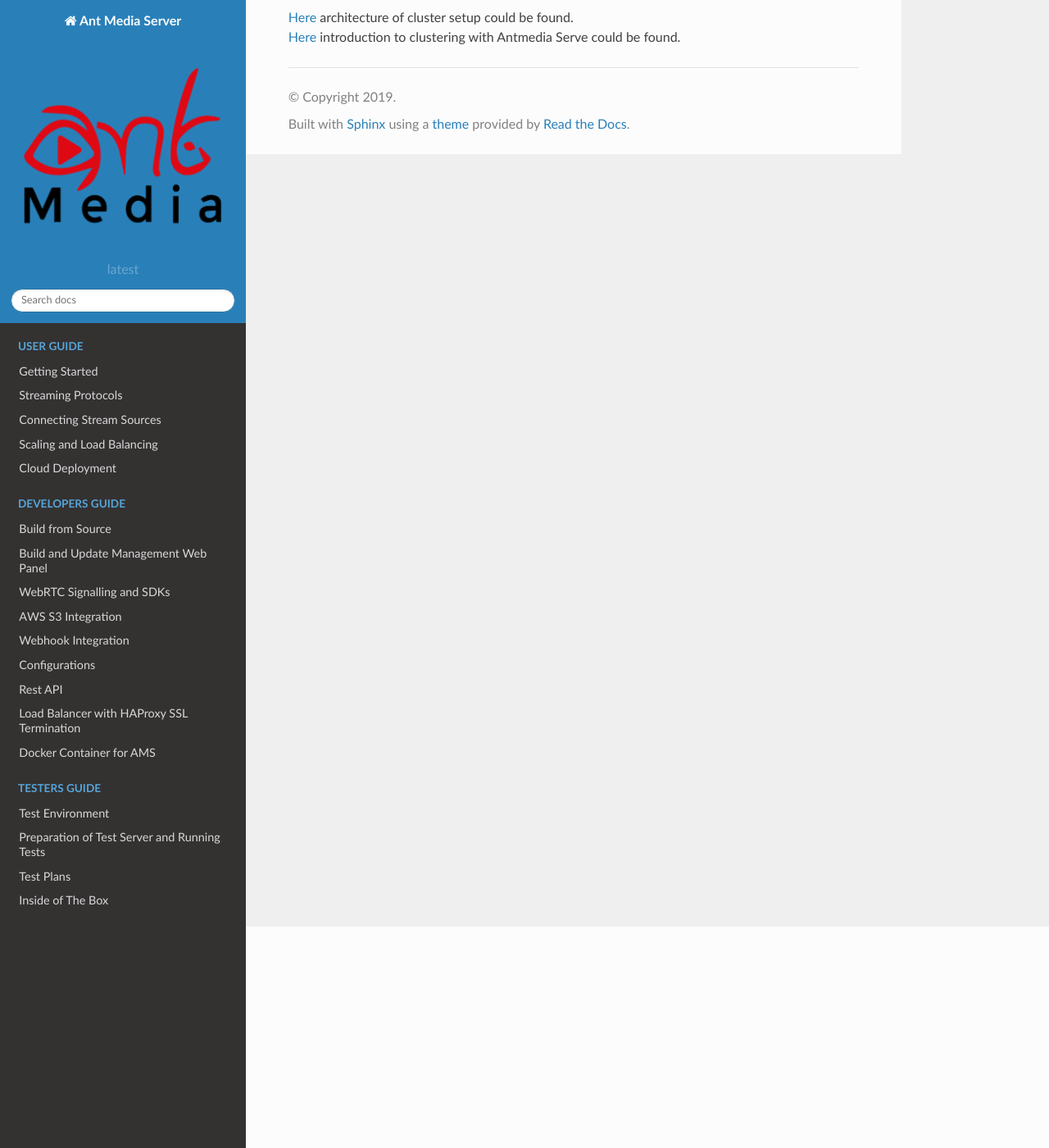
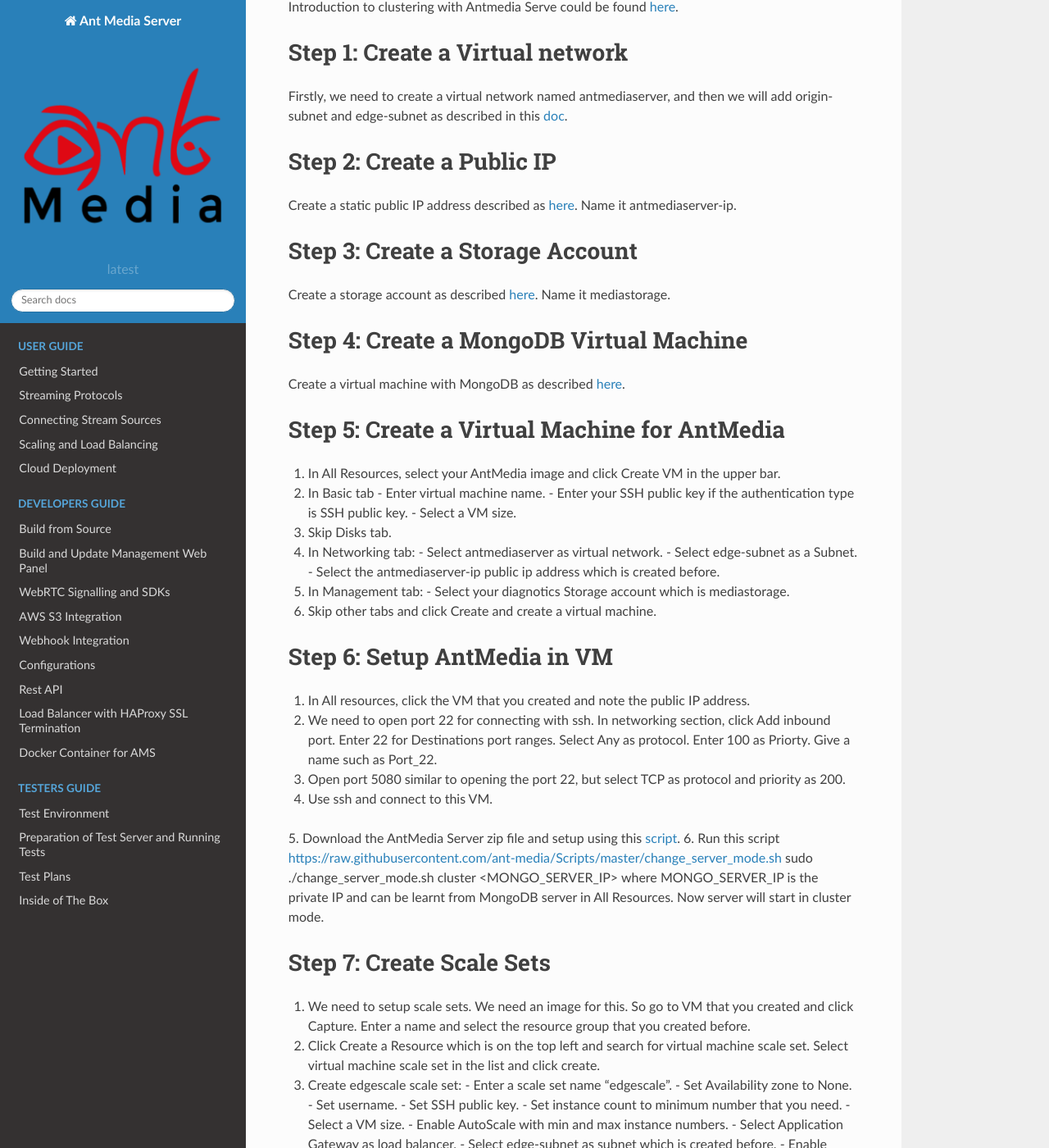
Before and after one commit to sachinmsahrma/Ant-Media-Docs, a Sphinx documentation site: the page built from docs/Clustering-with-Azure.rst, in a window 1280 px wide and 1400 px high, scrolled down 270 px. Shown: the whole window at 82% size. Built offline with Sphinx 7.4.7 and the Read the Docs theme 2.0.0, drawn with Linux system fonts in a browser that asks for light colours; some of the changed text lies outside the part shown.

Commit message:
Add Clustering with Azure doc

```diff
--- a/docs/Clustering-with-Azure.rst
+++ b/docs/Clustering-with-Azure.rst
@@ -1,3 +1,4 @@
+` <>`_
 Clustering with Azure
 ---------------------
 This document is a guide for setting up clustering in Azure platform.
@@ -5,5 +6,115 @@
 | **Requirements:**
 | Having an Azure account and a ready AntMedia Server Image.
 |
-| `Here <Test-Environment.rst>`_ architecture of cluster setup could be found.
-| `Here <Clustering.rst>`_ introduction to clustering with Antmedia Serve could be found.
+| Architecture of cluster setup could be found `here <Test-Environment.rst>`_.
+| Introduction to clustering with Antmedia Serve could be found `here <Clustering.rst>`_.
+
+Step 1: Create a Virtual network
+--------------------------------
+Firstly, we need to create a virtual network named antmediaserver,
+and then we will add origin-subnet and edge-subnet as described in this
+`doc <https://docs.microsoft.com/en-us/azure/virtual-network/create-virtual-network-classic>`_.
+
+Step 2: Create a Public IP
+--------------------------
+Create a static public IP address described as
+`here <https://docs.microsoft.com/en-us/azure/virtual-network/virtual-network-public-ip-address>`_. Name it antmediaserver-ip.
+
+Step 3: Create a Storage Account
+--------------------------------
+Create a storage account as described
+`here <https://docs.microsoft.com/en-us/azure/storage/common/storage-quickstart-create-account?tabs=azure-portal>`_.
+Name it mediastorage.
+
+Step 4: Create a MongoDB Virtual Machine
+----------------------------------------
+Create a virtual machine with MongoDB as described
+`here <https://github.com/ant-media/Ant-Media-Server/wiki/DB-Based-Clustering-(available-for-v1.5.1-and-later)-and-Autoscaling>`_.
+
+Step 5: Create a Virtual Machine for AntMedia
+---------------------------------------------
+1. In All Resources, select your AntMedia image and click Create VM in the upper bar.
+2. In Basic tab
+   - Enter virtual machine name.
+   - Enter your SSH public key if the authentication type is SSH public key.
+   - Select a VM size.
+3. Skip Disks tab.
+4. In Networking tab:
+   - Select antmediaserver as virtual network.
+   - Select edge-subnet as a Subnet.
+   - Select the antmediaserver-ip public ip address which is created before.
+5. In Management tab:
+   - Select your diagnotics Storage account which is mediastorage.
+6. Skip other tabs and click Create and create a virtual machine.
+
+Step 6: Setup AntMedia in VM
+----------------------------
+.. warning::Be aware that it may take some time for the new VM to start up.
+1. In All resources, click the VM that you created and note the public IP address.
+2. We need to open port 22 for connecting with ssh. In networking section, click Add inbound port. Enter 22 for Destinations port ranges. Select Any as protocol. Enter 100 as Priorty. Give a name such as Port_22.
+3. Open port 5080 similar to opening the port 22, but select TCP as protocol and priority as 200.
+4. Use ssh and connect to this VM.
+5. Download the AntMedia Server zip file and setup using this
+`script <https://raw.githubusercontent.com/ant-media/Scripts/master/install_ant-media-server.sh>`_.
+6. Run this script https://raw.githubusercontent.com/ant-media/Scripts/master/change_server_mode.sh
+sudo ./change_server_mode.sh cluster <MONGO_SERVER_IP> where MONGO_SERVER_IP is the private IP
+and can be learnt from MongoDB server in All Resources. Now server will start in cluster mode.
+
+Step 7: Create Scale Sets
+-------------------------
+1. We need to setup scale sets. We need an image for this. So go to VM that you created and click Capture. Enter a name and select the resource group that you created before.
+2. Click Create a Resource which is on the top left and search for virtual machine scale set. Select virtual machine scale set in the list and click create.
+3. Create edgescale scale set:
+   - Enter a scale set name "edgescale".
+   - Set Availability zone to None.
+   - Set username.
+   - Set SSH public key.
+   - Set instance count to minimum number that you need.
+   - Select a VM size.
+   - Enable AutoScale with min and max instance numbers.
+   - Select Application Gateway as load balancer.
+   - Select edge-subnet as subnet which is created before.
+   - Enable public IP address per instance.
+   - Click create.
+4. Create a scale set for origin:
+   - Enter a scale set name "originscale"
+   - Click browse all images and in my items tab select the image that you created.
+   - Set username.
+   - Set SSH public key.
+   - Set instance count to 1.
+   - Select a VM size.
+   - Enable AutoScale with min and max instance numbers.
+   - Select Application Gateway as load balancer.
+   - Select origin-subnet as subnet which is created before.
+   - Enable public IP address per instance.
+   - Click create.
+
+Step 8: Create Application Gateway
+----------------------------------
+Create an Application Gateway described as
+`here <https://docs.microsoft.com/en-us/azure/application-gateway/quick-create-portal>`_. Application Gateway will be the load balancer.
+
+1. Click Listeners and create listeners as seen below:
+
+.. image:: img/azure_listeners.png
+2. Click Frontend IP configuration and create public IP configuration as seen below:
+
+.. image:: img/azure_publicip.png
+3. Click HTTP Settings and add a new one as seen below:
+
+.. image:: img/azure_httpsettings.png
+4. Click Rules.
+5. Create http_5080_edge as seen below:
+
+.. image:: img/azure_rule_http_5080_edge.png
+6. Create http_80_origin as seen below:
+
+.. image:: img/azure_rule_http_80_origin.png
+7. Create https_5443_edge as seen below:
+
+.. image:: img/azure_rule_https_5443_edge.png
+8. Create https_443_origin as seen below:
+
+.. image:: img/azure_rule_https_443_origin.png
+
+This completes the setup.
```
Also changed, not shown: docs/img/azure_httpsettings.png (added), docs/img/azure_listeners.png (added), docs/img/azure_publicip.png (added), docs/img/azure_rule_http_5080_edge.png (added), docs/img/azure_rule_http_80_origin.png (added), docs/img/azure_rule_https_443_origin.png (added), docs/img/azure_rule_https_5443_edge.png (added).
